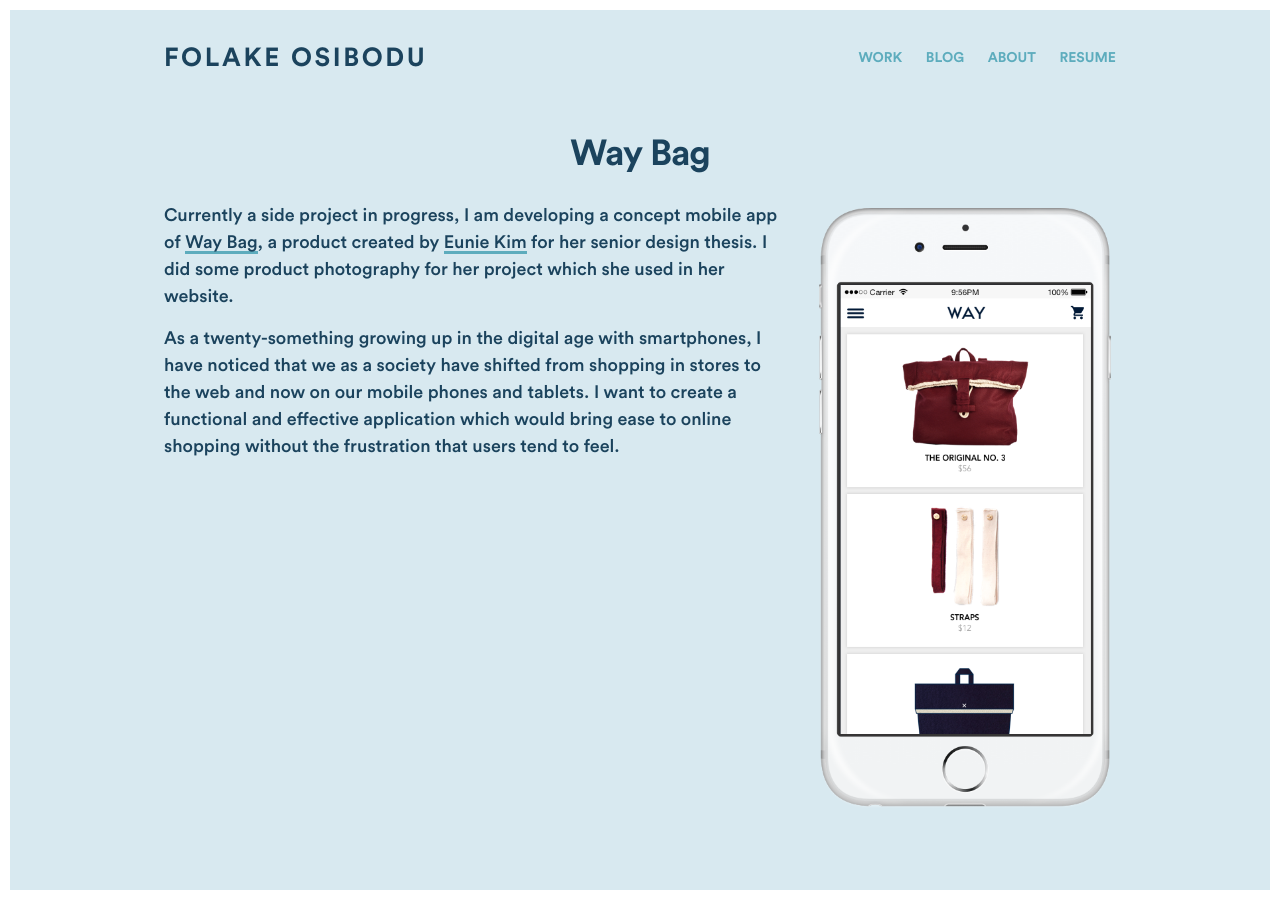
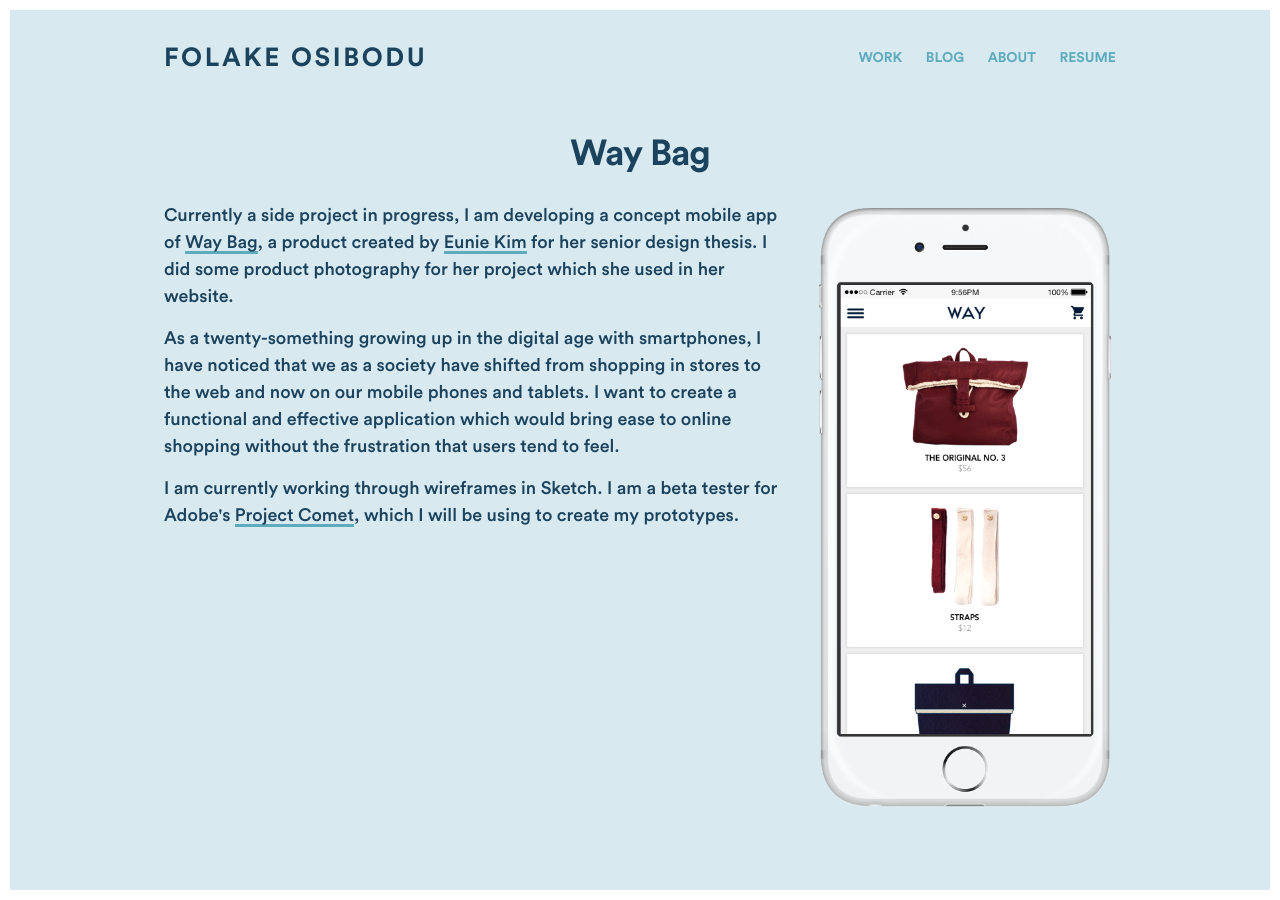
Before and after one commit to fosibodu/old-portfolio, a Jekyll site: the page built from work/waybag.html, in a window 1280 px wide. Built offline with Jekyll 4.4.1, drawn with Linux system fonts in a browser that asks for light colours; nearby versions of some CDN libraries.

Commit message:
Update waybag.html

```diff
--- a/work/waybag.html
+++ b/work/waybag.html
@@ -9,6 +9,7 @@
     <div>
         <p>Currently a side project in progress, I am developing a concept mobile app of <a href="http://www.way-bag.com/">Way Bag</a>, a product created by <a href="http://www.euniekim.com/">Eunie Kim</a> for her senior design thesis. I did some product photography for her project which she used in her website.</p>
         <p>As a twenty-something growing up in the digital age with smartphones, I have noticed that we as a society have shifted from shopping in stores to the web and now on our mobile phones and tablets. I want to create a functional and effective application which would bring ease to online shopping without the frustration that users tend to feel.</p>
+        <p>I am currently working through wireframes in Sketch. I am a beta tester for Adobe's <a href="http://landing.adobe.com/en/na/products/creative-cloud/comet/229818-notifyme.html">Project Comet</a>, which I will be using to create my prototypes.</p>
     </div>
         <div><img src="/assets/way-shop.png"></div>
 </div>
```
